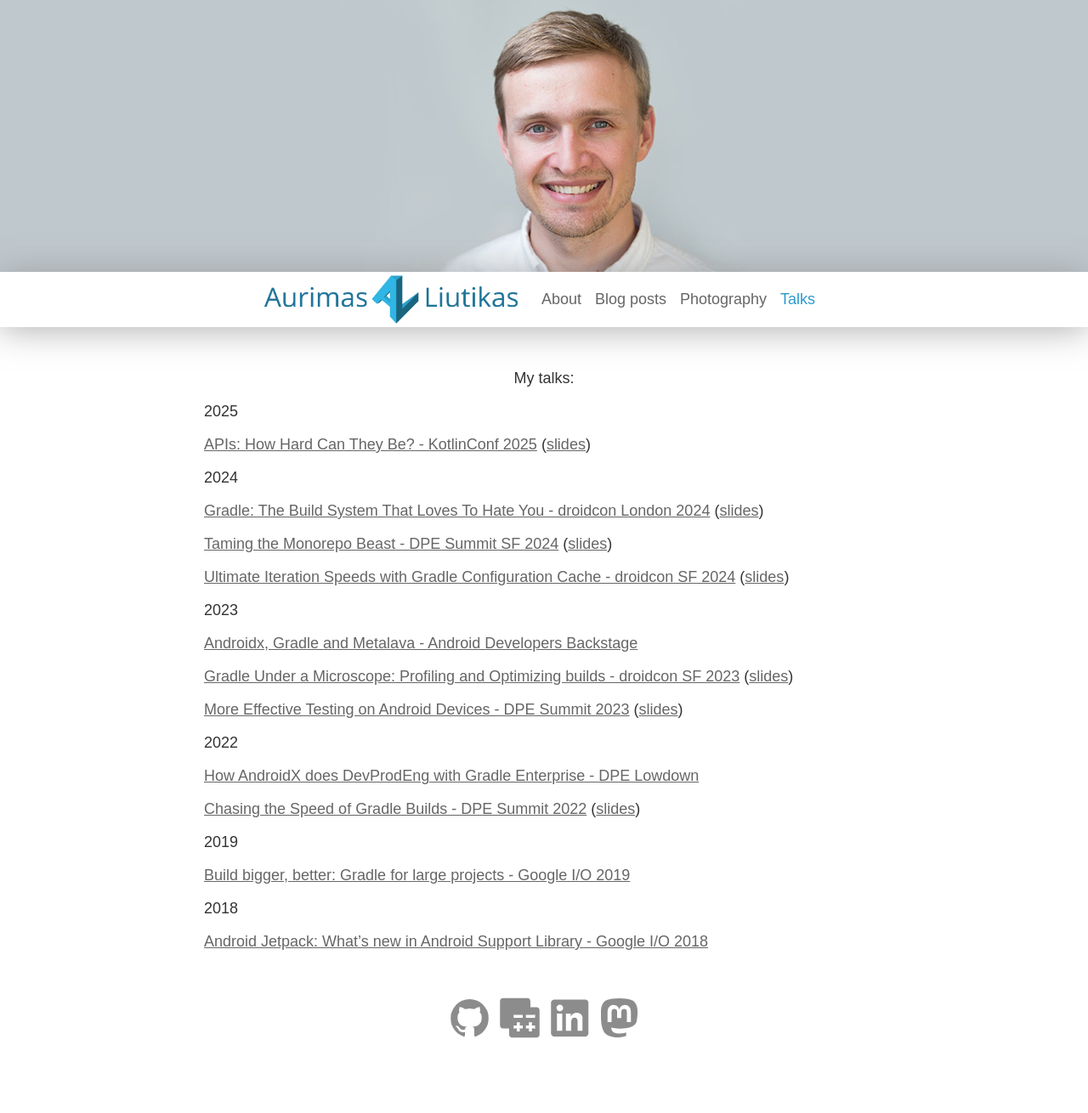
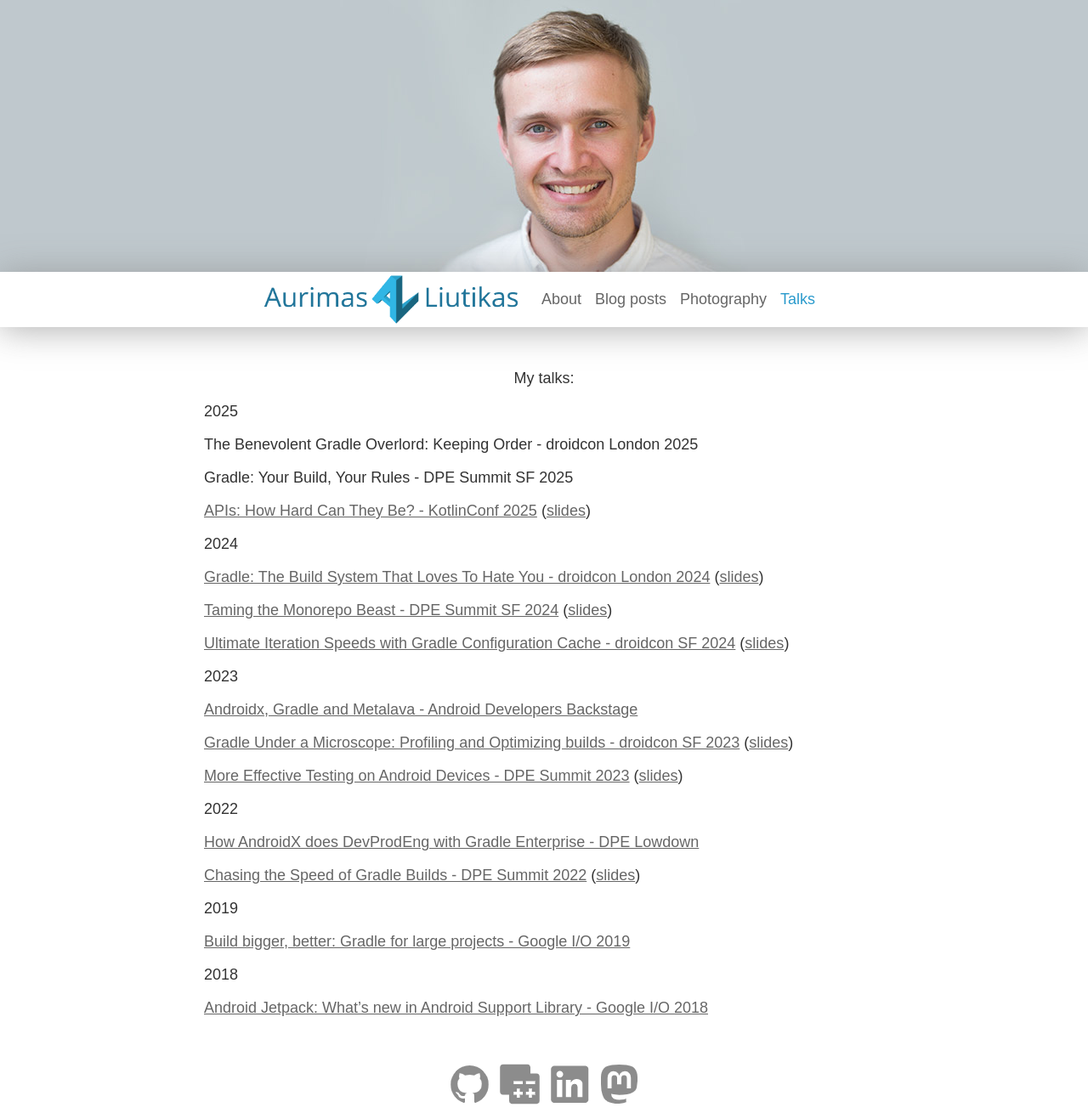
Before and after one commit to liutikas/liutikas.github.io, a Jekyll site: the page built from talks.md, in a window 1280 px wide. Shown: the whole page at 85% size. Built offline with Jekyll 4.4.1, drawn with Linux system fonts in a browser that asks for light colours; before the commit the page ends 1232 px from its top, so only the background shows below that.

Commit message:
Add upcoming talks

```diff
--- a/talks.md
+++ b/talks.md
@@ -8,6 +8,12 @@
 <p id="content-center">My talks:</p>
 
 <p>2025</p>
+<p>
+The Benevolent Gradle Overlord: Keeping Order - droidcon London 2025
+</p>
+<p>
+Gradle: Your Build, Your Rules - DPE Summit SF 2025
+</p>
 <p>
 <a href="https://youtu.be/JKLqQiYh8GQ?si=Hn3UMJfs7skcrMk6">APIs: How Hard Can They Be? - KotlinConf 2025</a> (<a href="https://speakerdeck.com/aurimas/apis-how-hard-can-they-be">slides</a>)
 </p>
```
